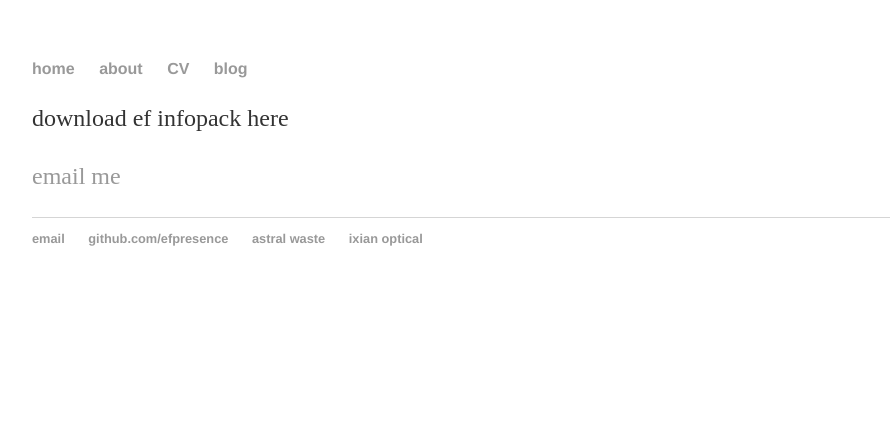
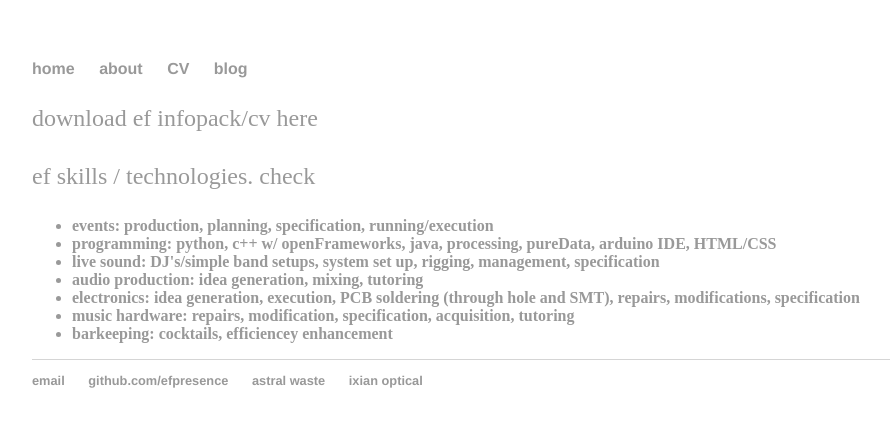
Before and after one commit to efpresence/efpresence.github.io, a Jekyll site: the page built from cv.html, in a window 1280 px wide. Shown: the top 427 px of the page, without its empty margins (160-1050 px from the left). Built offline with Jekyll 4.4.1, drawn with Linux system fonts in a browser that asks for light colours.

Commit message:
Update cv.html

```diff
--- a/cv.html
+++ b/cv.html
@@ -3,6 +3,16 @@ layout: default
 title: ef cv
 ---
 <div class="container">
-	<p>download ef infopack here</p>
-	<p><a href="www.we.tl/42356">email me</p>
+		<p><a href="www.we.tl/42356">download ef infopack/cv here</p>
+	<p> ef skills / technologies. check <a href="https://efpresence.github.io> here for examples of projects</a>
+		<div id="skilllist"
+		<p>
+		<ul>
+		<li><b>events: production, planning, specification, running/execution</b></li>
+		<li><b>programming: python, c++ w/ openFrameworks, java, processing, pureData, arduino IDE, HTML/CSS</b></li>
+		<li><b>live sound: DJ's/simple band setups, system set up, rigging, management, specification</b></li>
+		<li><b>audio production: idea generation, mixing, tutoring</b></li>
+		<li><b>electronics: idea generation, execution, PCB soldering (through hole and SMT), repairs, modifications, specification</b></li>
+		<li><b>music hardware: repairs, modification, specification, acquisition, tutoring</b></li>
+		<li><b>barkeeping: cocktails, efficiencey enhancement</b></li>
 </div><!-- /.blurb -->
```
